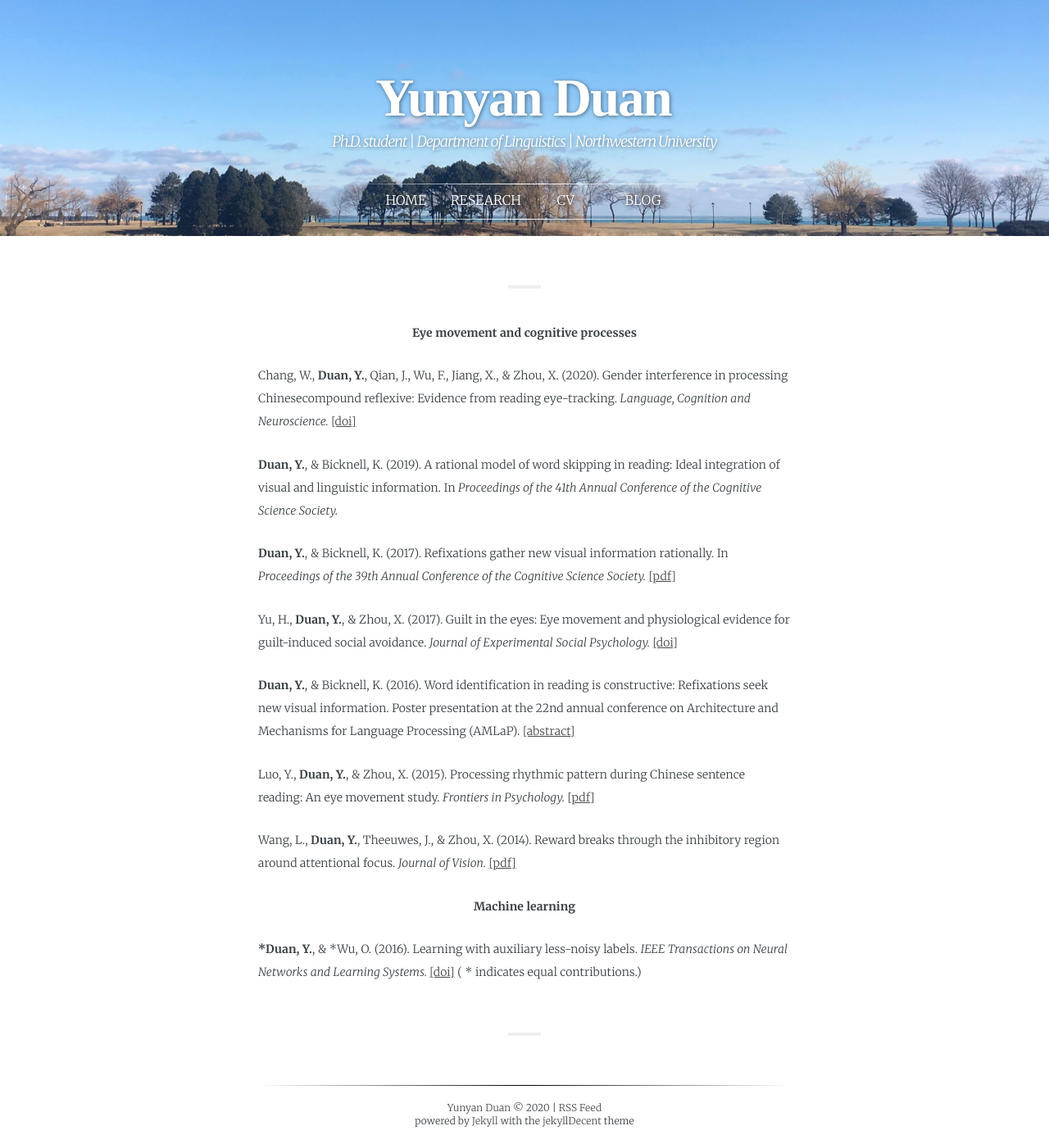
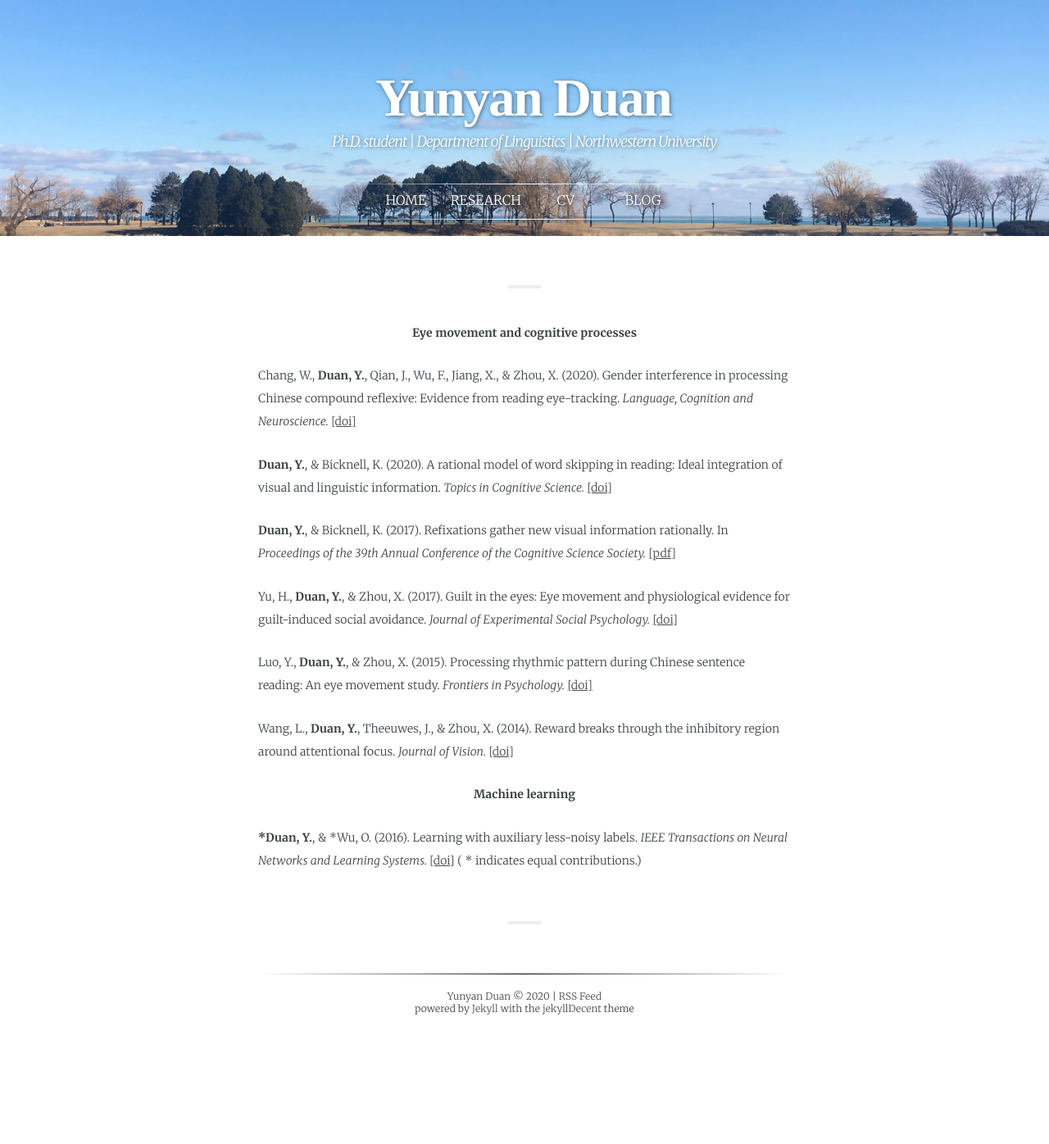
Before and after one commit to yyd27/yyd27.github.io, a Jekyll site: the page built from _pages/research.md, in a window 1280 px wide. Shown: the whole page at 82% size. Built offline with Jekyll 4.4.1, drawn with Linux system fonts in a browser that asks for light colours; some web fonts are replaced; after the commit the page ends 1260 px from its top, so only the background shows below that.

Commit message:
update 20/10/03

```diff
--- a/_pages/research.md
+++ b/_pages/research.md
@@ -7,19 +7,17 @@ menutitle: Research
 ---
 
 <p align="center"> <b> Eye movement and cognitive processes </b> </p>
-Chang, W., **Duan, Y.**, Qian, J., Wu, F., Jiang, X., & Zhou, X. (2020). Gender interference in processing Chinesecompound reflexive:  Evidence from reading eye-tracking. _Language, Cognition and Neuroscience._ [[doi]](https://doi.org/10.1080/23273798.2020.1781213)
+Chang, W., **Duan, Y.**, Qian, J., Wu, F., Jiang, X., & Zhou, X. (2020). Gender interference in processing Chinese compound reflexive:  Evidence from reading eye-tracking. _Language, Cognition and Neuroscience._ [[doi]](https://doi.org/10.1080/23273798.2020.1781213)
 
-**Duan, Y.**, & Bicknell, K. (2019). A rational model of word skipping in reading: Ideal integration of visual and linguistic information. In _Proceedings of the 41th Annual Conference of the Cognitive Science Society._
+**Duan, Y.**, & Bicknell, K. (2020). A rational model of word skipping in reading: Ideal integration of visual and linguistic information. _Topics in Cognitive Science._ [[doi]](https://doi.org/10.1111/tops.12485)
 
 **Duan, Y.**, & Bicknell, K. (2017). Refixations gather new visual information rationally. In _Proceedings of the 39th Annual Conference of the Cognitive Science Society._ [[pdf]](/assets/duan-bicknell-2017.pdf)
 
 Yu, H., **Duan, Y.**, & Zhou, X. (2017). Guilt in the eyes: Eye movement and physiological evidence for guilt-induced social avoidance. _Journal of Experimental Social Psychology._ [[doi]](https://doi.org/10.1016/j.jesp.2017.03.007)
 
-**Duan, Y.**, & Bicknell, K. (2016). Word identification in reading is constructive: Refixations seek new visual information. Poster presentation at the 22nd annual conference on Architecture and Mechanisms for Language Processing (AMLaP). [[abstract]](/assets/duan-bicknell-2016-abstract.pdf)
+Luo, Y., **Duan, Y.**, & Zhou, X. (2015). Processing rhythmic pattern during Chinese sentence reading: An eye movement study. _Frontiers in Psychology._ [[doi]](https://doi.org/10.3389/fpsyg.2015.01881)
 
-Luo, Y., **Duan, Y.**, & Zhou, X. (2015). Processing rhythmic pattern during Chinese sentence reading: An eye movement study. _Frontiers in Psychology._ [[pdf]](/assets/luo-duan-zhou-2015.pdf)
-
-Wang, L., **Duan, Y.**, Theeuwes, J., & Zhou, X. (2014). Reward breaks through the inhibitory region around attentional focus. _Journal of Vision._ [[pdf]](/assets/wang-duan-theeuwes-zhou-2014.pdf)
+Wang, L., **Duan, Y.**, Theeuwes, J., & Zhou, X. (2014). Reward breaks through the inhibitory region around attentional focus. _Journal of Vision._ [[doi]](https://doi.org/10.1167/14.12.2)
 
 <p align="center"> <b> Machine learning </b> </p>
 
```
Also changed, not shown: 4 other files.
